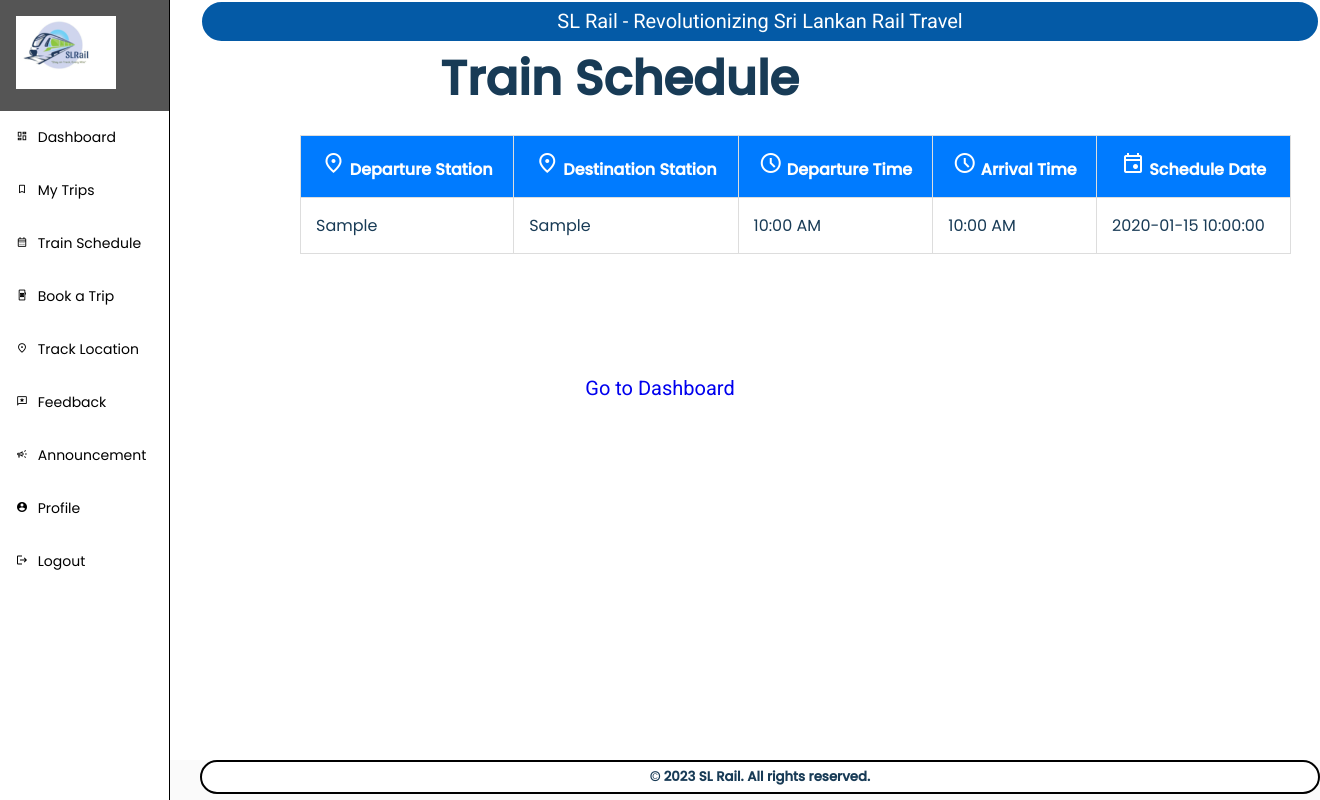
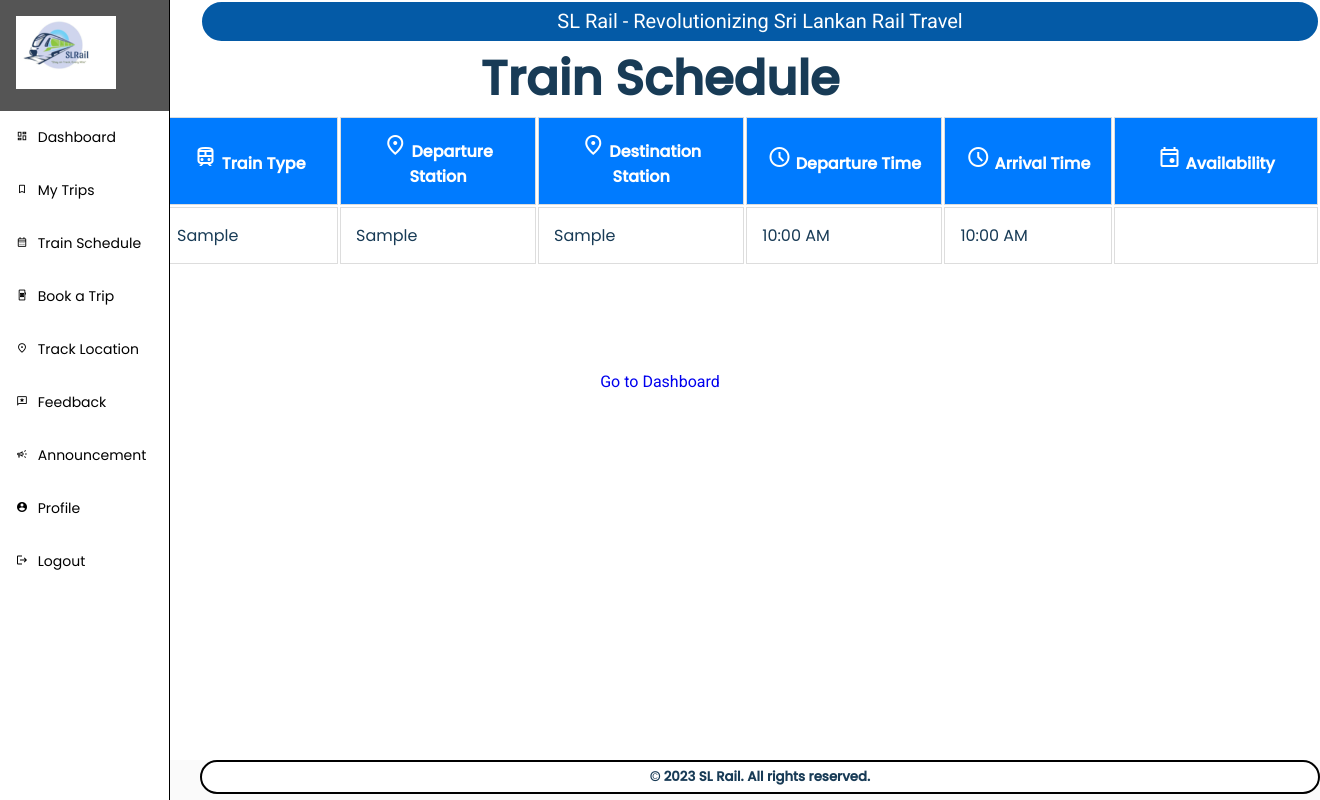
Before and after one commit to nimdz/SLRail, a PHP site: template app/views/Passenger/trainschedule.php in a window 1320 px wide. Run offline with PHP 8.4, Linux system fonts and the light colour scheme; the template is opened without the code that fills it: most values are stand-ins (such as "Sample title", 1, 10 or a date in 2020).

Commit message:
Update trainschedule.php

```diff
--- a/app/views/Passenger/trainschedule.php
+++ b/app/views/Passenger/trainschedule.php
@@ -9,13 +9,9 @@
     <link href="https://fonts.googleapis.com/icon?family=Material+Icons"
       rel="stylesheet">
     <style>
-        .scheduling-table{
-            width: 80%;
-            margin: 20px auto; /* Center the table */
-            margin-left: 300px; /* Add left margin to the table */
-            border-collapse: collapse;
+            th{
+              width:2050px;
             }
-
     </style>
 </head>
 <body>
@@ -27,23 +23,27 @@
     <table class="scheduling-table">
         <thead>
             <tr>
+                <th><span class="material-symbols-outlined">train</span> Train ID</th>
+                <th><span class="material-symbols-outlined">train</span> Train Type</th>
                 <th><span class="material-symbols-outlined">location_on</span> Departure Station</th>
                 <th><span class="material-symbols-outlined">location_on</span> Destination Station</th>
                 <th><span class="material-symbols-outlined">access_time</span> Departure Time</th>
                 <th><span class="material-symbols-outlined">schedule</span> Arrival Time</th>
-                <th><span class="material-symbols-outlined">event</span> Schedule Date</th>
+                <th><span class="material-symbols-outlined">event</span> Availability</th>
             </tr>
         </thead>
         <tbody>
             <?php foreach ($schedules as $schedule): ?>
                 <tr>
+                   <td><?= $schedule['train_number'] ?></td>
+                   <td><?= $schedule['train_type'] ?></td>
                     <td><?= $schedule['departure_station'] ?></td>
                     <td><?= $schedule['destination_station'] ?></td>
                     <td><?= date('h:i', strtotime($schedule['departure_time'])) ?>
                        <?= date('A', strtotime($schedule['departure_time'])) ?></td>
                     <td><?= date('h:i', strtotime($schedule['arrival_time'])) ?>
                        <?= date('A', strtotime($schedule['arrival_time'])) ?></td>
-                    <td><?= $schedule['schedule_date'] ?></td>
+                    <td><?= getAvailabilityStatus($schedule) ?></td>
 
                 </tr>
 
@@ -52,7 +52,7 @@
         </tbody>
     </table>
     <p style="text-align: center; padding-top: 100px;">
-        <a href="/SlRail/passenger/dashboard" style="font-size=16px;">Go to  Dashboard</a>
+        <a href="/SlRail/passenger/dashboard" style="font-size:16px;">Go to  Dashboard</a>
     </p>
 
     <?php include('public/includes/footer.php'); ?>
@@ -60,3 +60,22 @@
 
 </body>
 </html>
+<?php
+function getAvailabilityStatus($schedule)
+{
+    $days = ['monday', 'tuesday', 'wednesday', 'thursday', 'friday', 'saturday', 'sunday'];
+
+    $runningDays = [];
+    foreach ($days as $day) {
+        if ($schedule[$day] == 1) {
+            $runningDays[] = ucfirst($day);
+        }
+    }
+
+    if (count($runningDays) === 7) {
+        return 'Daily';
+    } else {
+        return implode(', ', $runningDays);
+    }
+}
+?>
```
